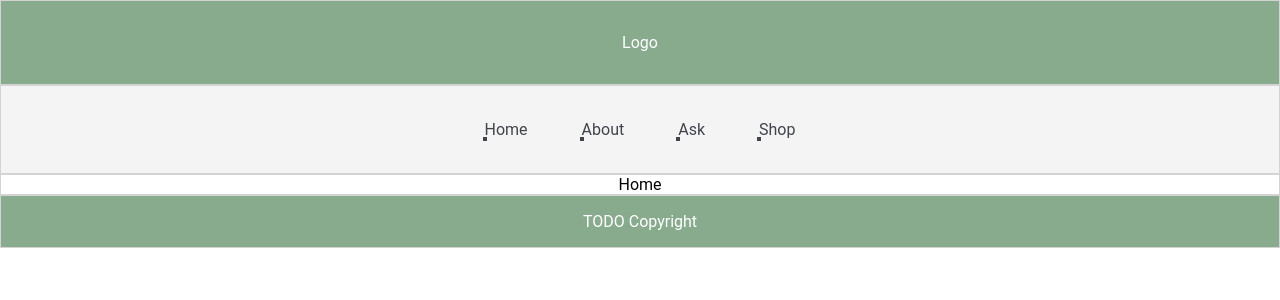
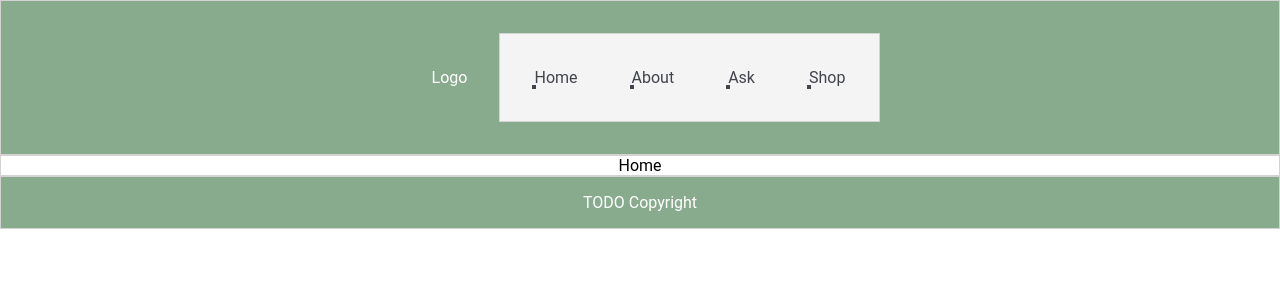
Before and after one commit to technative-academy/PetSynth, a React (Vite) app: page / in a window 1280 px wide. Shown: the top 300 px of the page. Built offline with nearby package versions, Linux system fonts and the light colour scheme; no server answers.

Commit message:
Move SiteNav from Root.jsx to SiteHeader

```diff
--- a/src/components/SiteHeader/SiteHeader.jsx
+++ b/src/components/SiteHeader/SiteHeader.jsx
@@ -1,9 +1,15 @@
 import React from "react";
 
+import SiteNav from "../SiteNav/SiteNav";
 import styles from "./SiteHeader.module.css";
 
 function SiteHeader() {
-	return <div className={styles.wrapper}>Logo</div>;
+	return (
+		<header className={styles.wrapper}>
+			<p>Logo</p>
+			<SiteNav />
+		</header>
+	);
 }
 
 export default SiteHeader;
--- a/src/views/Root.jsx
+++ b/src/views/Root.jsx
@@ -3,14 +3,12 @@ import React from "react";
 import MainContent from "../components/MainContent/MainContent";
 import SiteFooter from "../components/SiteFooter/SiteFooter";
 import SiteHeader from "../components/SiteHeader/SiteHeader";
-import SiteNav from "../components/SiteNav/SiteNav";
 import styles from "./Root.module.css";
 
 function Root() {
 	return (
 		<div className={styles.wrapper}>
 			<SiteHeader />
-			<SiteNav />
 			<MainContent />
 			<SiteFooter />
 		</div>
```
